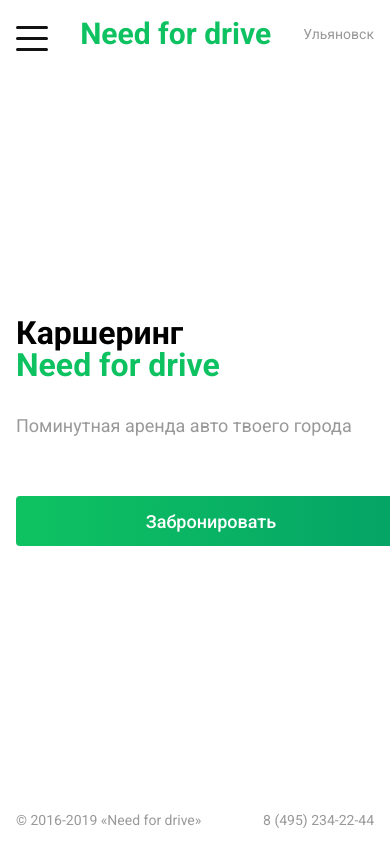
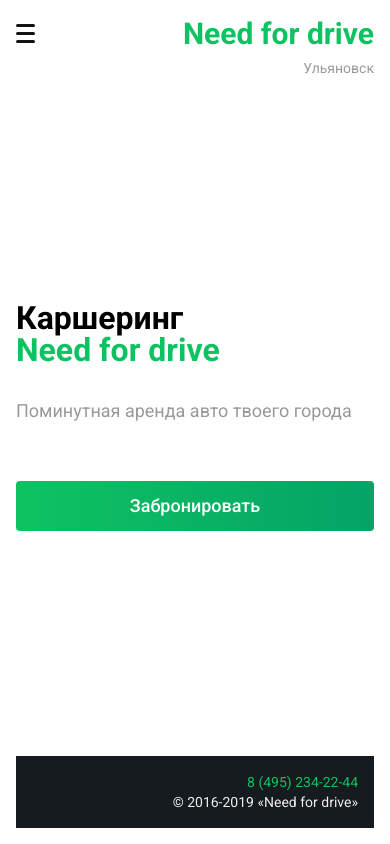
Before and after one commit to likeroge/cars, a React (Create React App) app: page / in a window 390 px wide. Built offline with nearby package versions, Linux system fonts and the light colour scheme.

Commit message:
Add mobile footer and text

```diff
--- a/public/index.html
+++ b/public/index.html
@@ -14,7 +14,7 @@
     <link rel="manifest" href="%PUBLIC_URL%/manifest.json" />
     <link rel="preconnect" href="https://fonts.gstatic.com">
     <link href="https://fonts.googleapis.com/css2?family=Roboto:wght@400;500;700&display=swap" rel="stylesheet">
-    <title>React Redux App</title>
+    <title>Cars App</title>
   </head>
   <body>
     <noscript>You need to enable JavaScript to run this app.</noscript>
--- a/src/components/HomePage/Head.jsx
+++ b/src/components/HomePage/Head.jsx
@@ -11,14 +11,41 @@
     flex: 1;
   `;
 
-  const HeadTitle = styled(Title)`
+  const FeatureTitle = styled(Title)`
     @media ${(props) => props.theme.media.phone} {
       font-size: ${(props) => "32px"};
       line-height: ${(props) => "100%"};
     }
   `;
 
-  const HeadText = styled(Text)`
+  const HeaderBlock = styled(Flex)`
+    width: 100%;
+    @media ${(props) => props.theme.media.phone} {
+      flex-direction: column;
+      align-items: flex-end;
+    }
+  `;
+
+  const HeaderText = styled(Text)`
+    @media ${(props) => props.theme.media.phone} {
+      margin-top: 9.17px;
+    }
+  `;
+
+  const FooterText = styled(Text)`
+    @media ${(props) => props.theme.media.phone} {
+        color: #EEEEEE;
+    }
+  `;
+
+const FooterPhoneText= styled(Text)`
+color: #121212;
+@media ${(props) => props.theme.media.phone} {
+    color: #0EC261;
+}
+`;
+
+  const FeatureText = styled(Text)`
     line-height: 30px;
     font-weight: 300;
     font-size: 26px;
@@ -32,49 +59,65 @@
     padding: 32px 64px;
     @media ${(props) => props.theme.media.phone} {
       padding: 16px;
-
+    }
+    @media ${(props) => props.theme.media.tablet} {
+      padding: 32px;
+    }
+    @media ${(props) => props.theme.media.desktop} {
+      padding: 32px;
     }
   `;
 
   const MobileBurgerBtn = styled(BurgerBtn)`
+    margin-top: 8px;
     display: none;
     @media ${(props) => props.theme.media.phone} {
       display: block;
     }
   `;
 
-  const MobileFooter = styled.div`
+  const MobileFooter = styled(Flex)`
     height: 72px;
-    background: #151B1F;
-  `
+    background: #151b1f;
+    display: none;
+    @media ${(props) => props.theme.media.phone} {
+      padding: 16px;
+      display: flex;
+      flex-direction: column-reverse;
+      align-items: flex-end;
+      justify-content: space-around;
+    }
+  `;
 
   return (
     <StyledHeader {...props}>
       <Wrapper height="100vh" direction="column" justify="space-between">
-        <Flex align="center" justify="space-between">
+        <Flex>
           <MobileBurgerBtn />
+          <HeaderBlock align="center" justify="space-between">
+            <Title color="#0ec261">Need for drive</Title>
+            <HeaderText>Ульяновск</HeaderText>
+          </HeaderBlock>
+        </Flex>
 
-          <Title color="#0ec261">Need for drive</Title>
-
-          <Text>Ульяновск</Text>
-
-        </Flex>
         <Flex direction="column">
-          <HeadTitle large>Каршеринг</HeadTitle>
-          <HeadTitle large color="#0ec261" mb="34px">
+          <FeatureTitle large>Каршеринг</FeatureTitle>
+          <FeatureTitle large color="#0ec261" mb="34px">
             Need for drive
-          </HeadTitle>
-          <HeadText lineHeight="30px" fontWeight="300" text="26px">
+          </FeatureTitle>
+          <FeatureText lineHeight="30px" fontWeight="300" text="26px">
             Поминутная аренда авто твоего города
-          </HeadText>
+          </FeatureText>
           <Button light mt="60px">
             Забронировать
           </Button>
         </Flex>
-        <Flex justify="space-between">
-          <Text>© 2016-2019 «Need for drive»</Text>
-          <Text>8 (495) 234-22-44</Text>
-        </Flex>
+        <MobileFooter>
+          {/* <Flex justify="space-between"> */}
+          <FooterText>© 2016-2019 «Need for drive»</FooterText>
+          <FooterPhoneText>8 (495) 234-22-44</FooterPhoneText>
+          {/* </Flex> */}
+        </MobileFooter>
       </Wrapper>
     </StyledHeader>
   );
--- a/src/components/UIkit/BurgerBtn.jsx
+++ b/src/components/UIkit/BurgerBtn.jsx
@@ -2,23 +2,29 @@
 import { Flex } from "./Flex";
 
 const StyledBurgerBtn = styled.div`
-  width: 32px;
+  /* width: 32px; */
   height: 32px;
-    cursor: pointer;
+  cursor: pointer;
 `;
 
 const Bar = styled.span`
-display: block;
-border-radius: 10px;
-margin-top: 8px;
-  width: 32px;
+  display: block;
+  border-radius: 10px;
+  margin: 0;
+  width: 24px;
   height: 3px;
   background-color: #eee;
+  &:not(:first-child) {
+    margin-top: 5px;
+  }
 
   @media ${(props) => props.theme.media.phone} {
-    background-color: #121212;;
-    }
-
+    width: 19px;
+    background-color: #121212;
+  }
+  @media ${(props) => props.theme.media.tablet} {
+    width: 32px;
+  }
 `;
 
 export const BurgerBtn = (props) => {
--- a/src/components/UIkit/Button.jsx
+++ b/src/components/UIkit/Button.jsx
@@ -20,7 +20,7 @@
     margin-bottom: ${(props) => props.mb || "0px"};
 
     @media ${(props) => props.theme.media.phone} {
-      width: 100vw;
+      width: 100%;
       height:50px;
     }
 
--- a/src/components/UIkit/Flex.jsx
+++ b/src/components/UIkit/Flex.jsx
@@ -7,6 +7,9 @@
   align-items: ${(props) => props.align || "stretch"};
   justify-content: ${(props) => props.justify || "stretch"};
   margin: ${(props) => props.margin || "0"};
+  margin-top: ${(props) => props.mt || "0"};
+  margin-bottom: ${(props) => props.mb || "0"};
+
   padding: ${(props) => props.padding || "0"};
 `;
 
```
